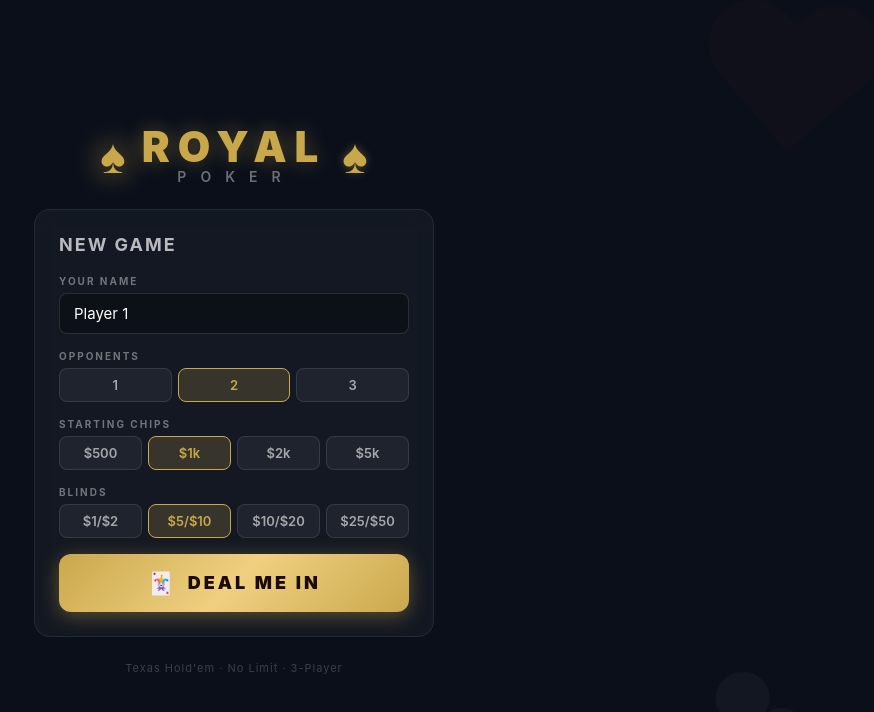
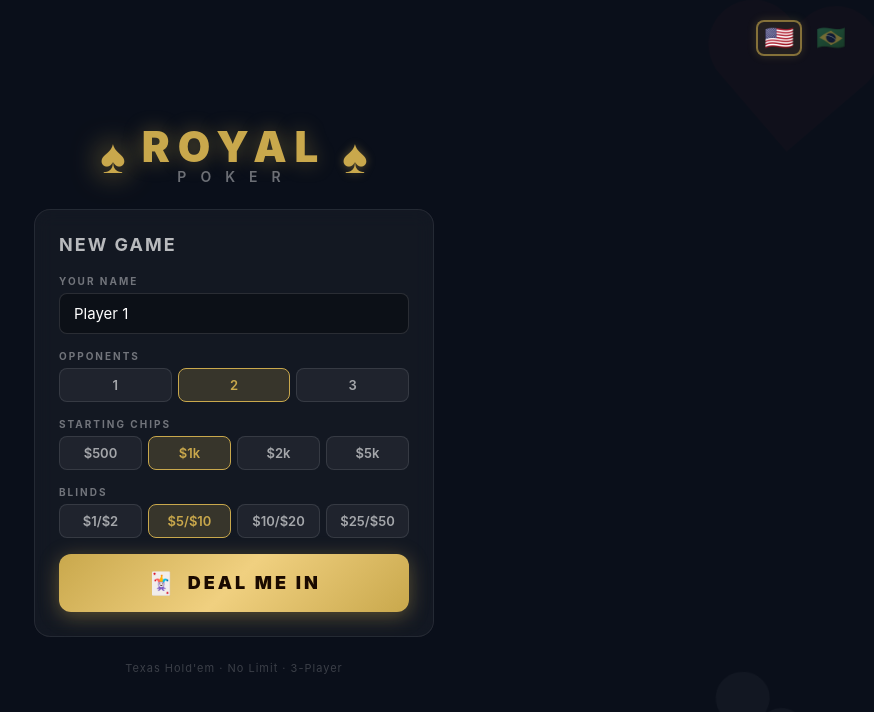
Before and after one commit to pablorobert/poker, a Vue app: page / in a window 1280 px wide. Shown: the top 712 px of the page, without its empty margins (406-1280 px from the left). Built offline with nearby package versions, Linux system fonts and the light colour scheme.

Commit message:
idioma pt/br

```diff
--- a/src/components/CommunityCards.vue
+++ b/src/components/CommunityCards.vue
@@ -25,21 +25,20 @@
 import { computed } from 'vue'
 import type { Card, GamePhase } from '../models/index'
 import PlayingCard from './PlayingCard.vue'
+import { useLocale } from '../composables/useLocale'
 
 const props = defineProps<{
   cards: Card[]
   phase: GamePhase | null
 }>()
 
+const { t } = useLocale()
+
 const phaseLabel = computed(() => {
-  const labels: Partial<Record<GamePhase, string>> = {
-    'pre-flop': 'PRE-FLOP',
-    'flop': 'FLOP',
-    'turn': 'TURN',
-    'river': 'RIVER',
-    'showdown': 'SHOWDOWN'
-  }
-  return props.phase ? labels[props.phase] ?? '' : ''
+  if (!props.phase) return ''
+  const phases: GamePhase[] = ['pre-flop', 'flop', 'turn', 'river', 'showdown']
+  if (!phases.includes(props.phase)) return ''
+  return t(`phase.${props.phase}` as Parameters<typeof t>[0]).toUpperCase()
 })
 
 const upcomingCount = computed(() => {
--- /dev/null
+++ b/src/components/LanguageToggle.vue
@@ -0,0 +1,61 @@
+<template>
+  <div class="lang-toggle">
+    <button
+      class="flag-btn"
+      :class="{ active: locale === 'en' }"
+      @click="setLocale('en')"
+      title="English"
+    >
+      🇺🇸
+    </button>
+    <button
+      class="flag-btn"
+      :class="{ active: locale === 'pt' }"
+      @click="setLocale('pt')"
+      title="Português"
+    >
+      🇧🇷
+    </button>
+  </div>
+</template>
+
+<script setup lang="ts">
+import { useLocale } from '../composables/useLocale'
+
+const { locale, setLocale } = useLocale()
+</script>
+
+<style scoped>
+.lang-toggle {
+  display: flex;
+  gap: 6px;
+  align-items: center;
+}
+
+.flag-btn {
+  font-size: 24px;
+  background: none;
+  border: 2px solid transparent;
+  border-radius: 8px;
+  padding: 4px 6px;
+  cursor: pointer;
+  line-height: 1;
+  transition: all 0.15s ease;
+  opacity: 0.45;
+  filter: grayscale(40%);
+}
+
+.flag-btn:hover {
+  opacity: 0.8;
+  filter: grayscale(0%);
+  transform: scale(1.1);
+}
+
+.flag-btn.active {
+  opacity: 1;
+  filter: grayscale(0%);
+  border-color: rgba(201, 168, 76, 0.6);
+  background: rgba(201, 168, 76, 0.1);
+  box-shadow: 0 0 10px rgba(201, 168, 76, 0.2);
+}
+</style>
--- a/src/components/WinnerOverlay.vue
+++ b/src/components/WinnerOverlay.vue
@@ -7,7 +7,7 @@
         </div>
         <div class="winner-crown-big">👑</div>
         <div class="winner-title">
-          {{ results.length > 1 ? 'SPLIT POT!' : 'WINNER!' }}
+          {{ results.length > 1 ? t('winner.split') : t('winner.winner') }}
         </div>
         <div
           v-for="result in results"
@@ -19,7 +19,7 @@
           <div class="winner-hand-desc">{{ result.handDescription }}</div>
           <div class="winner-chips">+${{ result.amount.toLocaleString() }}</div>
         </div>
-        <div class="dismiss-hint">Click anywhere to continue</div>
+        <div class="dismiss-hint">{{ t('winner.dismiss') }}</div>
       </div>
     </div>
   </Transition>
@@ -27,6 +27,7 @@
 
 <script setup lang="ts">
 import type { WinResult } from '../models/index'
+import { useLocale } from '../composables/useLocale'
 
 defineProps<{
   show: boolean
@@ -36,6 +37,8 @@ defineProps<{
 defineEmits<{
   dismiss: []
 }>()
+
+const { t } = useLocale()
 </script>
 
 <style scoped>
--- /dev/null
+++ b/src/composables/useLocale.ts
@@ -0,0 +1,155 @@
+import { ref } from 'vue'
+
+export type Locale = 'en' | 'pt'
+
+const translations = {
+  en: {
+    // Lobby
+    'lobby.newGame': 'New Game',
+    'lobby.yourName': 'Your Name',
+    'lobby.opponents': 'Opponents',
+    'lobby.startingChips': 'Starting Chips',
+    'lobby.blinds': 'Blinds',
+    'lobby.dealMeIn': 'DEAL ME IN',
+    'lobby.resume': '↩ Resume Saved Game',
+    'lobby.tagline': "Texas Hold'em · No Limit · {n}-Player",
+    // Game header
+    'game.yourChips': 'YOUR CHIPS',
+    'game.newGame': '🃏 New Game',
+    'game.quitLobby': '🚪 Quit to Lobby',
+    'game.round': 'Round',
+    // Phases
+    'phase.waiting': 'Waiting',
+    'phase.pre-flop': 'Pre-Flop',
+    'phase.flop': 'Flop',
+    'phase.turn': 'Turn',
+    'phase.river': 'River',
+    'phase.showdown': 'Showdown',
+    'phase.end-round': 'End Round',
+    // Actions
+    'action.fold': 'Fold',
+    'action.check': 'Check',
+    'action.call': 'Call',
+    'action.raise': 'Raise',
+    'action.allIn': 'All-In',
+    'action.confirm': 'Confirm',
+    'action.raiseTo': 'RAISE TO',
+    'action.min': 'Min',
+    'action.halfPot': '½ Pot',
+    'action.pot': 'Pot',
+    'action.2xPot': '2x Pot',
+    // Player status
+    'status.folded': 'FOLDED',
+    'status.allIn': 'ALL-IN',
+    'status.out': 'OUT',
+    'status.thinking': 'thinking',
+    // Game log
+    'log.title': 'Hand History',
+    'log.empty': 'No actions yet',
+    'log.pastHands': 'Past Hands',
+    'log.folds': 'folds',
+    'log.checks': 'checks',
+    'log.calls': 'calls',
+    'log.raises': 'raises',
+    'log.allIn': 'all-in!',
+    // Winner overlay
+    'winner.winner': 'WINNER!',
+    'winner.split': 'SPLIT POT!',
+    'winner.dismiss': 'Click anywhere to continue',
+    // Game over
+    'gameover.title': 'GAME OVER',
+    'gameover.win': '🏆 You Win the Tournament!',
+    'gameover.lose': "💀 You're Eliminated!",
+    'gameover.playAgain': 'Play Again',
+    // AI
+    'ai.thinking': 'is thinking',
+  },
+  pt: {
+    // Lobby
+    'lobby.newGame': 'Novo Jogo',
+    'lobby.yourName': 'Seu Nome',
+    'lobby.opponents': 'Adversários',
+    'lobby.startingChips': 'Fichas Iniciais',
+    'lobby.blinds': 'Blinds',
+    'lobby.dealMeIn': 'EMBARCAR',
+    'lobby.resume': '↩ Continuar Jogo Salvo',
+    'lobby.tagline': "Texas Hold'em · Sem Limite · {n} Jogadores",
+    // Game header
+    'game.yourChips': 'SUAS FICHAS',
+    'game.newGame': '🃏 Novo Jogo',
+    'game.quitLobby': '🚪 Voltar ao Lobby',
+    'game.round': 'Rodada',
+    // Phases
+    'phase.waiting': 'Aguardando',
+    'phase.pre-flop': 'Pré-Flop',
+    'phase.flop': 'Flop',
+    'phase.turn': 'Turn',
+    'phase.river': 'River',
+    'phase.showdown': 'Showdown',
+    'phase.end-round': 'Fim da Rodada',
+    // Actions
+    'action.fold': 'Desistir',
+    'action.check': 'Passar',
+    'action.call': 'Pagar',
+    'action.raise': 'Aumentar',
+    'action.allIn': 'All-In',
+    'action.confirm': 'Confirmar',
+    'action.raiseTo': 'AUMENTAR PARA',
+    'action.min': 'Mín',
+    'action.halfPot': '½ Pote',
+    'action.pot': 'Pote',
+    'action.2xPot': '2x Pote',
+    // Player status
+    'status.folded': 'DESISTIU',
+    'status.allIn': 'ALL-IN',
+    'status.out': 'FORA',
+    'status.thinking': 'pensando',
+    // Game log
+    'log.title': 'Histórico',
+    'log.empty': 'Nenhuma ação ainda',
+    'log.pastHands': 'Mãos Anteriores',
+    'log.folds': 'desistiu',
+    'log.checks': 'passou',
+    'log.calls': 'pagou',
+    'log.raises': 'aumentou',
+    'log.allIn': 'all-in!',
+    // Winner overlay
+    'winner.winner': 'VENCEDOR!',
+    'winner.split': 'POTE DIVIDIDO!',
+    'winner.dismiss': 'Clique para continuar',
+    // Game over
+    'gameover.title': 'FIM DE JOGO',
+    'gameover.win': '🏆 Você Venceu o Torneio!',
+    'gameover.lose': '💀 Você Foi Eliminado!',
+    'gameover.playAgain': 'Jogar Novamente',
+    // AI
+    'ai.thinking': 'está pensando',
+  }
+} as const
+
+type TranslationKey = keyof typeof translations.en
+
+// Module-level singleton — all components share same reactive locale
+const locale = ref<Locale>(
+  (localStorage.getItem('poker-locale') as Locale) ?? 'en'
+)
+
+export function useLocale() {
+  function setLocale(l: Locale): void {
+    locale.value = l
+    localStorage.setItem('poker-locale', l)
+  }
+
+  function t(key: TranslationKey, params?: Record<string, string | number>): string {
+    const dict = translations[locale.value]
+    let text: string = dict[key] ?? key
+    if (params) {
+      for (const [k, v] of Object.entries(params)) {
+        text = text.replace(`{${k}}`, String(v))
+      }
+    }
+    return text
+  }
+
+  return { locale, setLocale, t }
+}
--- a/src/views/LobbyView.vue
+++ b/src/views/LobbyView.vue
@@ -6,6 +6,11 @@
       <div class="bg-card bg-card-2">♥</div>
       <div class="bg-card bg-card-3">♦</div>
       <div class="bg-card bg-card-4">♣</div>
+    </div>
+
+    <!-- Language toggle top-right -->
+    <div class="lang-corner">
+      <LanguageToggle />
     </div>
 
     <div class="lobby-container">
@@ -22,23 +27,22 @@
       <!-- Resume game button -->
       <div v-if="hasSavedGame" class="resume-section">
         <button class="btn-resume" @click="handleResume">
-          <span>↩</span>
-          Resume Saved Game
+          {{ t('lobby.resume') }}
         </button>
       </div>
 
       <!-- Setup form -->
       <div class="setup-card">
-        <h2 class="setup-title">New Game</h2>
+        <h2 class="setup-title">{{ t('lobby.newGame') }}</h2>
 
         <!-- Player name -->
         <div class="form-group">
-          <label class="form-label">Your Name</label>
+          <label class="form-label">{{ t('lobby.yourName') }}</label>
           <input
             v-model="playerName"
             type="text"
             class="form-input"
-            placeholder="Enter your name"
+            placeholder="Player 1"
             maxlength="14"
             @keyup.enter="handleStart"
           />
@@ -46,7 +50,7 @@
 
         <!-- CPU Count -->
         <div class="form-group">
-          <label class="form-label">Opponents</label>
+          <label class="form-label">{{ t('lobby.opponents') }}</label>
           <div class="option-group">
             <button
               v-for="n in [1, 2, 3]"
@@ -62,7 +66,7 @@
 
         <!-- Starting chips -->
         <div class="form-group">
-          <label class="form-label">Starting Chips</label>
+          <label class="form-label">{{ t('lobby.startingChips') }}</label>
           <div class="option-group">
             <button
               v-for="chips in [500, 1000, 2000, 5000]"
@@ -78,7 +82,7 @@
 
         <!-- Blinds -->
         <div class="form-group">
-          <label class="form-label">Blinds</label>
+          <label class="form-label">{{ t('lobby.blinds') }}</label>
           <div class="option-group">
             <button
               v-for="blind in blindOptions"
@@ -95,13 +99,13 @@
         <!-- Deal button -->
         <button class="btn-deal" @click="handleStart">
           <span class="deal-icon">🃏</span>
-          DEAL ME IN
+          {{ t('lobby.dealMeIn') }}
         </button>
       </div>
 
       <!-- Quick rules -->
       <div class="quick-rules">
-        <span>Texas Hold'em · No Limit · {{ cpuCount + 1 }}-Player</span>
+        <span>{{ t('lobby.tagline', { n: cpuCount + 1 }) }}</span>
       </div>
     </div>
   </div>
@@ -111,10 +115,13 @@
 import { ref, computed } from 'vue'
 import { useRouter } from 'vue-router'
 import { useGameStore } from '../stores/gameStore'
+import { useLocale } from '../composables/useLocale'
 import type { GameSettings } from '../models/index'
+import LanguageToggle from '../components/LanguageToggle.vue'
 
 const router = useRouter()
 const store = useGameStore()
+const { t } = useLocale()
 
 const playerName = ref('Player 1')
 const cpuCount = ref(2)
@@ -143,7 +150,6 @@ function handleStart(): void {
   }
   store.resetGame()
   store.startGame(settings)
-  // Set player name
   if (store.gameState && playerName.value.trim()) {
     const humanIdx = store.gameState.players.findIndex(p => p.type === 'human')
     if (humanIdx !== -1) {
@@ -194,6 +200,14 @@ function handleResume(): void {
 @keyframes float-card {
   0%, 100% { transform: translateY(0) rotate(-5deg); }
   50% { transform: translateY(-15px) rotate(5deg); }
+}
+
+/* Language toggle */
+.lang-corner {
+  position: absolute;
+  top: 20px;
+  right: 20px;
+  z-index: 10;
 }
 
 .lobby-container {
```
Also changed, not shown: src/components/ActionControls.vue (+13 -11 lines), src/components/GameLog.vue (+12 -10 lines), src/components/PlayerSeat.vue (+5 -3 lines), src/views/GameView.vue (+12 -18 lines).
